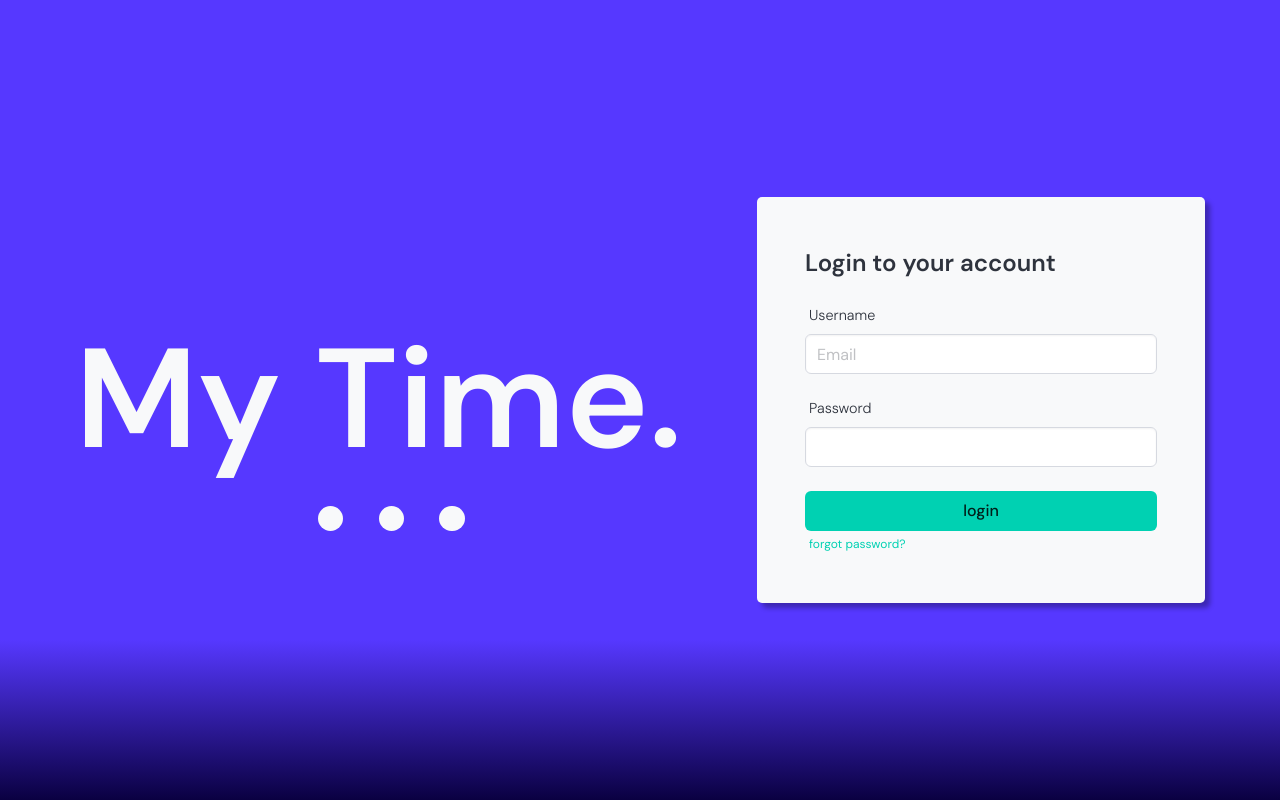
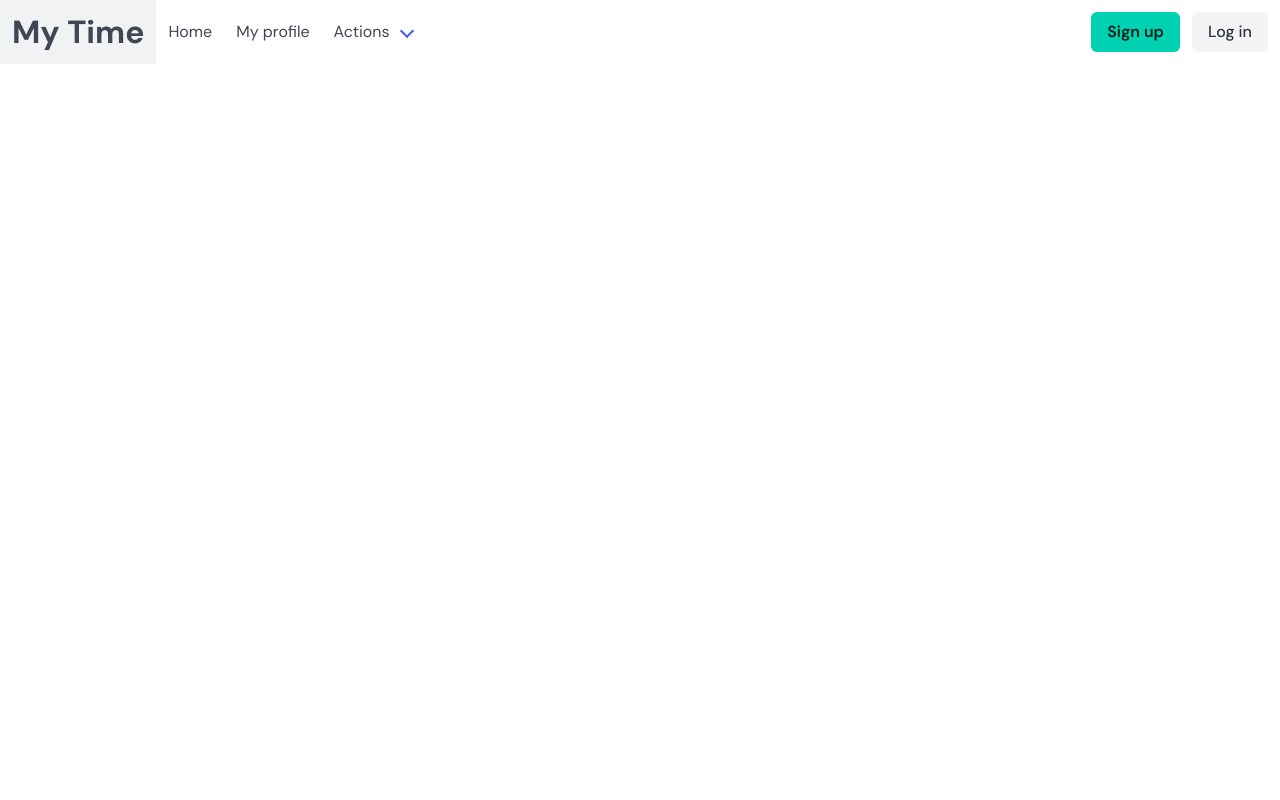
Before and after one commit to c0den0w/angular, an Angular app in the folder MyTime/: page / in a window 1280 px wide. Built offline with nearby package versions, Linux system fonts and the light colour scheme; no server answers.

Commit message:
add pending actions component

```diff
--- a/MyTime/src/app/app.component.html
+++ b/MyTime/src/app/app.component.html
@@ -1,2 +1,2 @@
-<!-- <app-home></app-home> -->
- <app-login></app-login>
+<app-home></app-home>
+ <!-- <app-login></app-login> -->
--- /dev/null
+++ b/MyTime/src/app/home/pending-actions/pending-actions.component.html
@@ -0,0 +1 @@
+<p>pending-actions works!</p>
```
Also changed, not shown: MyTime/src/app/home/pending-actions/pending-actions.component.ts (added, +12 -0 lines), MyTime/src/app/home/pending-actions/pending-actions.component.scss (added), 1 other file (tests, documents, lock files or other folders).
